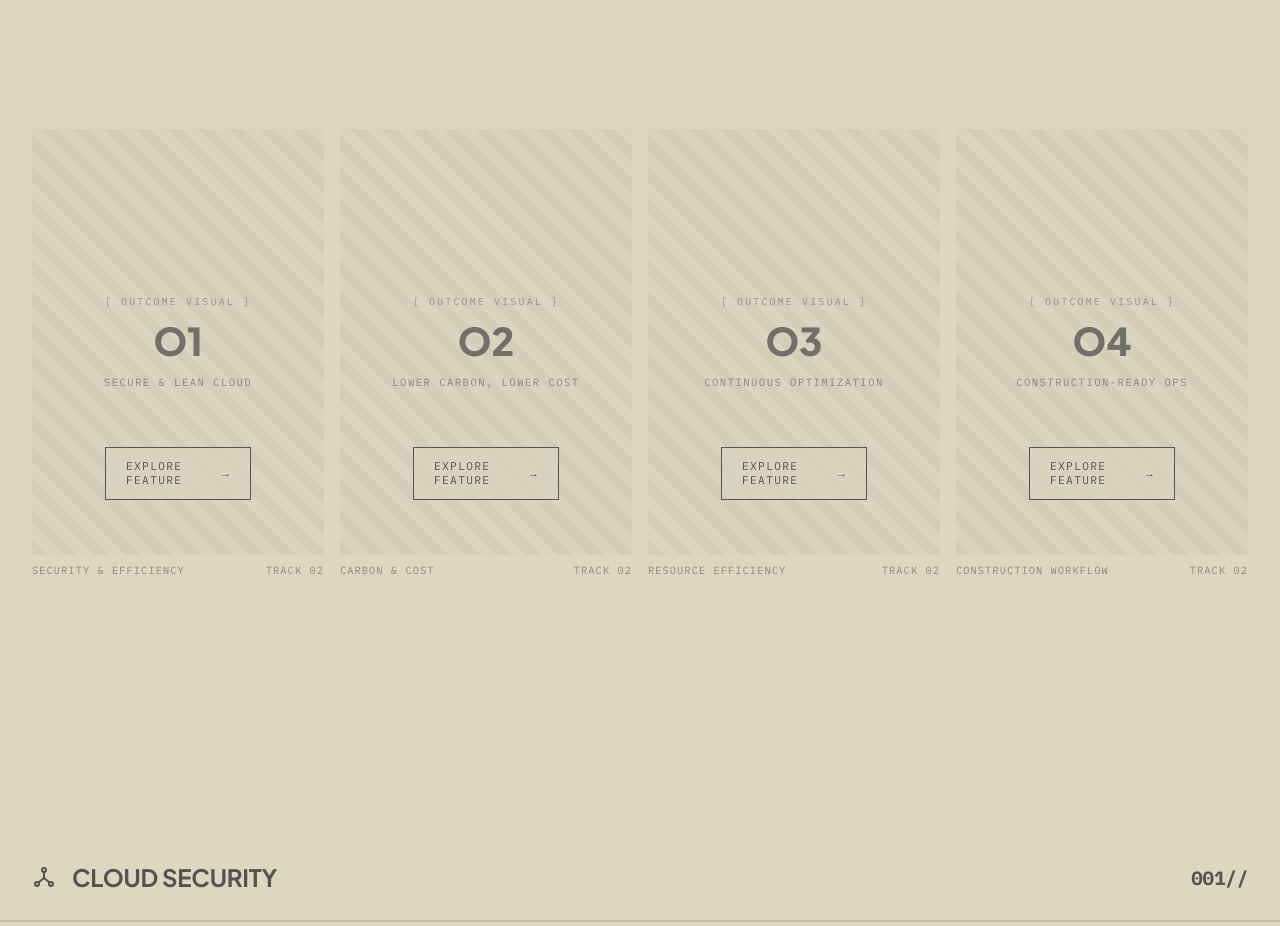
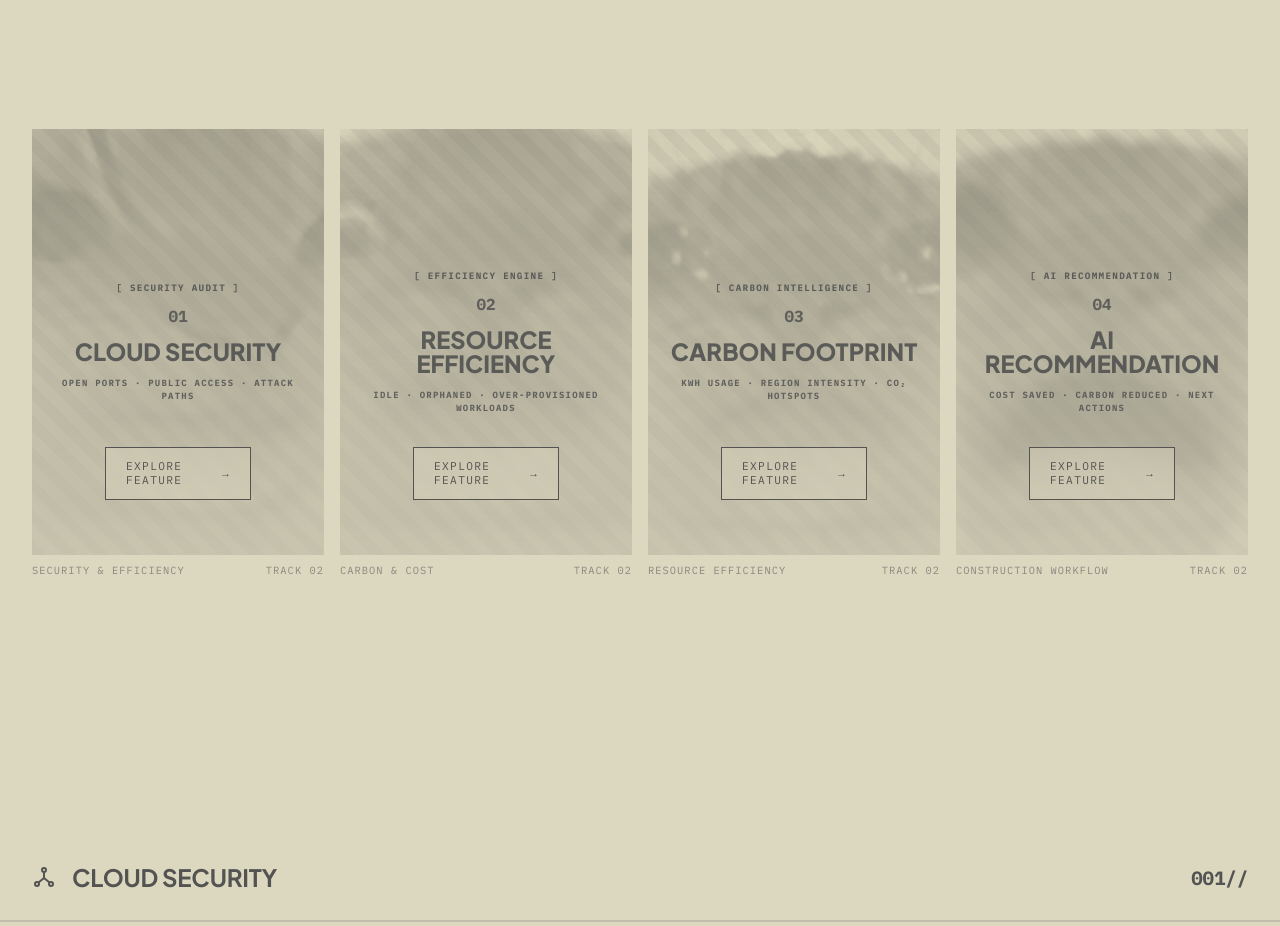
Before and after one commit to Aloysius8895/ChillChill, a plain HTML site: page frontend/index.html in a window 1280 px wide. Shown: the part 4760-5686 px from the top of the page. Drawn offline with nearby package versions, Linux system fonts and the light colour scheme.

Commit message:
Update SecEff branding and feature visuals

```diff
--- a/backend/data/hilti-cloud-data.json
+++ b/backend/data/hilti-cloud-data.json
@@ -1,7 +1,7 @@
 {
   "account": {
-    "id": "hilti-prod-7741",
-    "name": "Hilti",
+    "id": "seceff-prod-7741",
+    "name": "SecEff",
     "provider": "AWS",
     "regions": [
       "ap-southeast-1",
--- a/frontend/index.html
+++ b/frontend/index.html
@@ -714,6 +714,46 @@
     .outcome-btn:hover { background: var(--text); color: var(--bg); }
     .outcome-btn .arrow { transition: transform 0.3s; }
     .outcome-btn:hover .arrow { transform: translateX(3px); }
+    .outcome-kicker,
+    .outcome-desc {
+      font-family: 'IBM Plex Mono', monospace;
+      text-transform: uppercase;
+      letter-spacing: 0.14em;
+      color: var(--text);
+    }
+    .outcome-kicker {
+      font-size: 0.58rem;
+      opacity: 0.9;
+      font-weight: 700;
+    }
+    .outcome-number {
+      font-family: 'IBM Plex Mono', monospace;
+      font-weight: 800;
+      font-size: 1rem;
+      line-height: 1;
+      color: var(--text);
+      opacity: 0.86;
+    }
+    .outcome-title {
+      max-width: min(86%, 320px);
+      color: var(--text);
+      font-family: 'Plus Jakarta Sans', sans-serif;
+      font-weight: 800;
+      font-size: clamp(1.15rem, 1.85vw, 1.9rem);
+      line-height: 1.02;
+      text-align: center;
+      text-transform: uppercase;
+      letter-spacing: 0;
+      opacity: 0.92;
+    }
+    .outcome-desc {
+      max-width: min(88%, 360px);
+      font-size: 0.56rem;
+      font-weight: 700;
+      line-height: 1.45;
+      text-align: center;
+      opacity: 0.86;
+    }
     .keen-slider {
       display: grid;
       grid-template-columns: repeat(4, minmax(0, 1fr));
@@ -747,6 +787,41 @@
       width: 100%; flex: 1;
       overflow: hidden; position: relative;
     }
+    .slide-img-wrap > div::before {
+      content: "";
+      position: absolute;
+      inset: 0;
+      z-index: 0;
+      background-size: cover;
+      background-position: center;
+      opacity: 0.5;
+      filter: grayscale(1) sepia(0.18) contrast(0.92) brightness(1.08);
+      mix-blend-mode: multiply;
+      transform: scale(1.04);
+      transition: transform 0.8s cubic-bezier(0.16, 1, 0.3, 1), opacity 0.4s;
+    }
+    .slide-img-wrap > div::after {
+      content: "";
+      position: absolute;
+      inset: 0;
+      z-index: 1;
+      pointer-events: none;
+      background:
+        linear-gradient(rgba(220,216,192,0.35), rgba(220,216,192,0.68)),
+        repeating-linear-gradient(45deg, rgba(83,83,82,0.08) 0 11px, rgba(83,83,82,0.02) 11px 22px);
+    }
+    .keen-slider__slide:hover .slide-img-wrap > div::before {
+      transform: scale(1.09);
+      opacity: 0.66;
+    }
+    .slide-img-wrap > div > * {
+      position: relative;
+      z-index: 2;
+    }
+    .keen-slider__slide:nth-child(1) .slide-img-wrap > div::before { background-image: url("../pic/images1.jpg"); }
+    .keen-slider__slide:nth-child(2) .slide-img-wrap > div::before { background-image: url("../pic/images2.jpg"); }
+    .keen-slider__slide:nth-child(3) .slide-img-wrap > div::before { background-image: url("../pic/images3.jpg"); }
+    .keen-slider__slide:nth-child(4) .slide-img-wrap > div::before { background-image: url("../pic/images4.jpg"); }
     .slide-img-wrap img {
       width: 100%; height: 100%; object-fit: cover;
       transition: transform 0.8s cubic-bezier(0.16, 1, 0.3, 1), opacity 0.5s;
@@ -1343,9 +1418,10 @@
             <div class="slide-inner">
               <div class="slide-img-wrap">
                 <div style="position:relative;width:100%;height:100%;display:flex;flex-direction:column;align-items:center;justify-content:center;gap:0.9rem;background:repeating-linear-gradient(45deg, rgba(83,83,82,0.07) 0 11px, rgba(83,83,82,0.02) 11px 22px);">
-                  <span style="font-family:'IBM Plex Mono',monospace;font-size:0.62rem;text-transform:uppercase;letter-spacing:0.22em;color:var(--text);opacity:0.5;">[ outcome visual ]</span>
-                  <span style="font-family:'Plus Jakarta Sans',sans-serif;font-weight:800;font-size:2.4rem;line-height:1;color:var(--text);opacity:0.78;">O1</span>
-                  <span style="font-family:'IBM Plex Mono',monospace;font-size:0.66rem;text-transform:uppercase;letter-spacing:0.14em;color:var(--text);opacity:0.6;text-align:center;padding:0 1.5rem;">Secure & Lean Cloud</span>
+                  <span class="outcome-kicker">[ security audit ]</span>
+                  <span class="outcome-number">01</span>
+                  <span class="outcome-title">Cloud Security</span>
+                  <span class="outcome-desc">Open ports · public access · attack paths</span>
                   <a href="secure-lean-cloud.html" class="outcome-btn" style="position:absolute;left:50%;bottom:13%;transform:translateX(-50%);">Explore feature <span class="arrow">→</span></a>
                 </div>
               </div>
@@ -1359,9 +1435,10 @@
             <div class="slide-inner">
               <div class="slide-img-wrap">
                 <div style="position:relative;width:100%;height:100%;display:flex;flex-direction:column;align-items:center;justify-content:center;gap:0.9rem;background:repeating-linear-gradient(45deg, rgba(83,83,82,0.07) 0 11px, rgba(83,83,82,0.02) 11px 22px);">
-                  <span style="font-family:'IBM Plex Mono',monospace;font-size:0.62rem;text-transform:uppercase;letter-spacing:0.22em;color:var(--text);opacity:0.5;">[ outcome visual ]</span>
-                  <span style="font-family:'Plus Jakarta Sans',sans-serif;font-weight:800;font-size:2.4rem;line-height:1;color:var(--text);opacity:0.78;">O2</span>
-                  <span style="font-family:'IBM Plex Mono',monospace;font-size:0.66rem;text-transform:uppercase;letter-spacing:0.14em;color:var(--text);opacity:0.6;text-align:center;padding:0 1.5rem;">Lower Carbon, Lower Cost</span>
+                  <span class="outcome-kicker">[ efficiency engine ]</span>
+                  <span class="outcome-number">02</span>
+                  <span class="outcome-title">Resource Efficiency</span>
+                  <span class="outcome-desc">Idle · orphaned · over-provisioned workloads</span>
                   <a href="lower-carbon-lower-cost.html" class="outcome-btn" style="position:absolute;left:50%;bottom:13%;transform:translateX(-50%);">Explore feature <span class="arrow">→</span></a>
                 </div>
               </div>
@@ -1375,9 +1452,10 @@
             <div class="slide-inner">
               <div class="slide-img-wrap">
                 <div style="position:relative;width:100%;height:100%;display:flex;flex-direction:column;align-items:center;justify-content:center;gap:0.9rem;background:repeating-linear-gradient(45deg, rgba(83,83,82,0.07) 0 11px, rgba(83,83,82,0.02) 11px 22px);">
-                  <span style="font-family:'IBM Plex Mono',monospace;font-size:0.62rem;text-transform:uppercase;letter-spacing:0.22em;color:var(--text);opacity:0.5;">[ outcome visual ]</span>
-                  <span style="font-family:'Plus Jakarta Sans',sans-serif;font-weight:800;font-size:2.4rem;line-height:1;color:var(--text);opacity:0.78;">O3</span>
-                  <span style="font-family:'IBM Plex Mono',monospace;font-size:0.66rem;text-transform:uppercase;letter-spacing:0.14em;color:var(--text);opacity:0.6;text-align:center;padding:0 1.5rem;">Continuous Optimization</span>
+                  <span class="outcome-kicker">[ carbon intelligence ]</span>
+                  <span class="outcome-number">03</span>
+                  <span class="outcome-title">Carbon Footprint</span>
+                  <span class="outcome-desc">kWh usage · region intensity · CO₂ hotspots</span>
                   <a href="continuous-optimization.html" class="outcome-btn" style="position:absolute;left:50%;bottom:13%;transform:translateX(-50%);">Explore feature <span class="arrow">→</span></a>
                 </div>
               </div>
@@ -1391,9 +1469,10 @@
             <div class="slide-inner">
               <div class="slide-img-wrap">
                 <div style="position:relative;width:100%;height:100%;display:flex;flex-direction:column;align-items:center;justify-content:center;gap:0.9rem;background:repeating-linear-gradient(45deg, rgba(83,83,82,0.07) 0 11px, rgba(83,83,82,0.02) 11px 22px);">
-                  <span style="font-family:'IBM Plex Mono',monospace;font-size:0.62rem;text-transform:uppercase;letter-spacing:0.22em;color:var(--text);opacity:0.5;">[ outcome visual ]</span>
-                  <span style="font-family:'Plus Jakarta Sans',sans-serif;font-weight:800;font-size:2.4rem;line-height:1;color:var(--text);opacity:0.78;">O4</span>
-                  <span style="font-family:'IBM Plex Mono',monospace;font-size:0.66rem;text-transform:uppercase;letter-spacing:0.14em;color:var(--text);opacity:0.6;text-align:center;padding:0 1.5rem;">Construction-Ready Ops</span>
+                  <span class="outcome-kicker">[ ai recommendation ]</span>
+                  <span class="outcome-number">04</span>
+                  <span class="outcome-title">AI Recommendation</span>
+                  <span class="outcome-desc">Cost saved · carbon reduced · next actions</span>
                   <a href="construction-ready-ops.html" class="outcome-btn" style="position:absolute;left:50%;bottom:13%;transform:translateX(-50%);">Explore feature <span class="arrow">→</span></a>
                 </div>
               </div>
--- a/hilti-cloud-data (3).json
+++ b/hilti-cloud-data (3).json
@@ -1,7 +1,7 @@
 {
   "account": {
-    "id": "hilti-prod-7741",
-    "name": "Hilti",
+    "id": "seceff-prod-7741",
+    "name": "SecEff",
     "provider": "AWS",
     "regions": [
       "ap-southeast-1",
```
Also changed, not shown: frontend/construction-ready-ops.html (+3 -3 lines), frontend/continuous-optimization.html (+11 -3 lines), frontend/lower-carbon-lower-cost.html (+63 -1 lines), frontend/secure-lean-cloud.html (+3 -3 lines), pic/images1.jpg (added), pic/images2.jpg (added), pic/images3.jpg (added), pic/images4.jpg (added), 1 other file.
